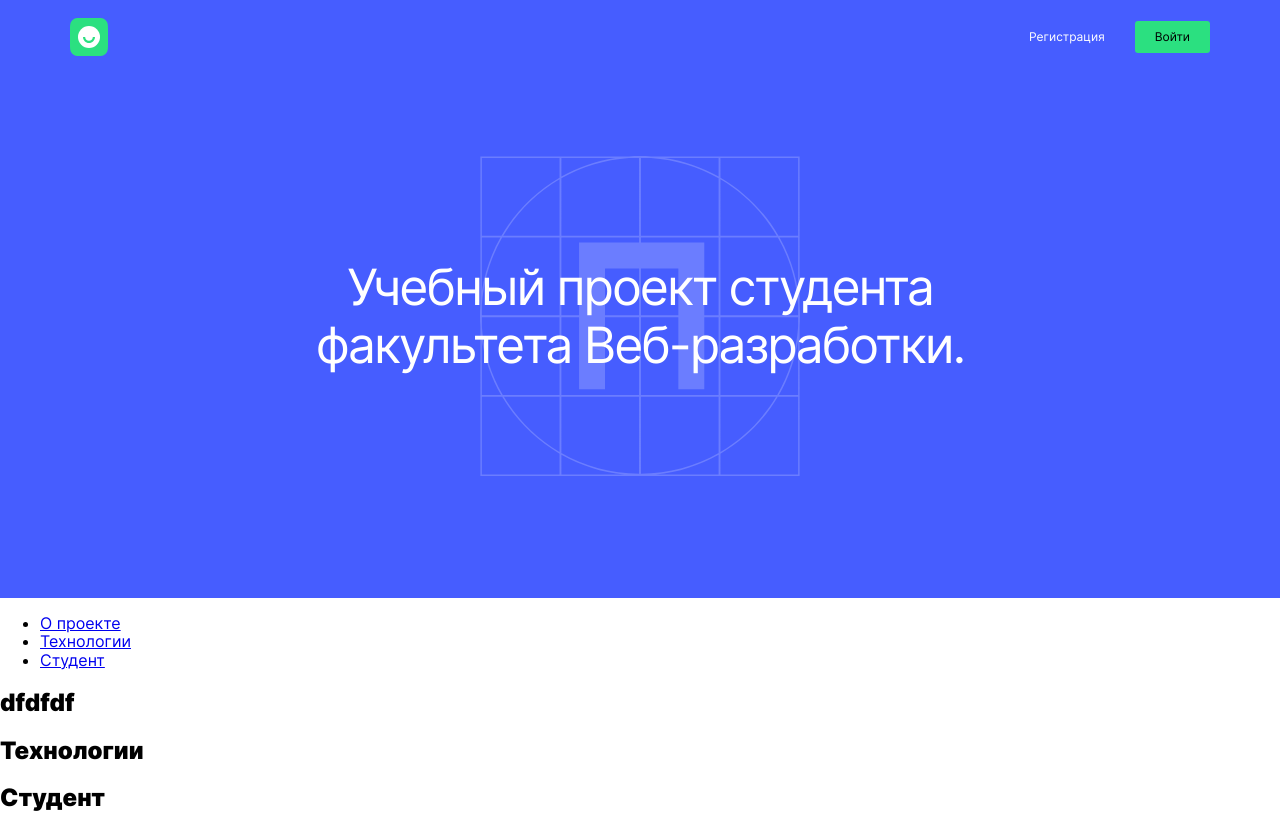
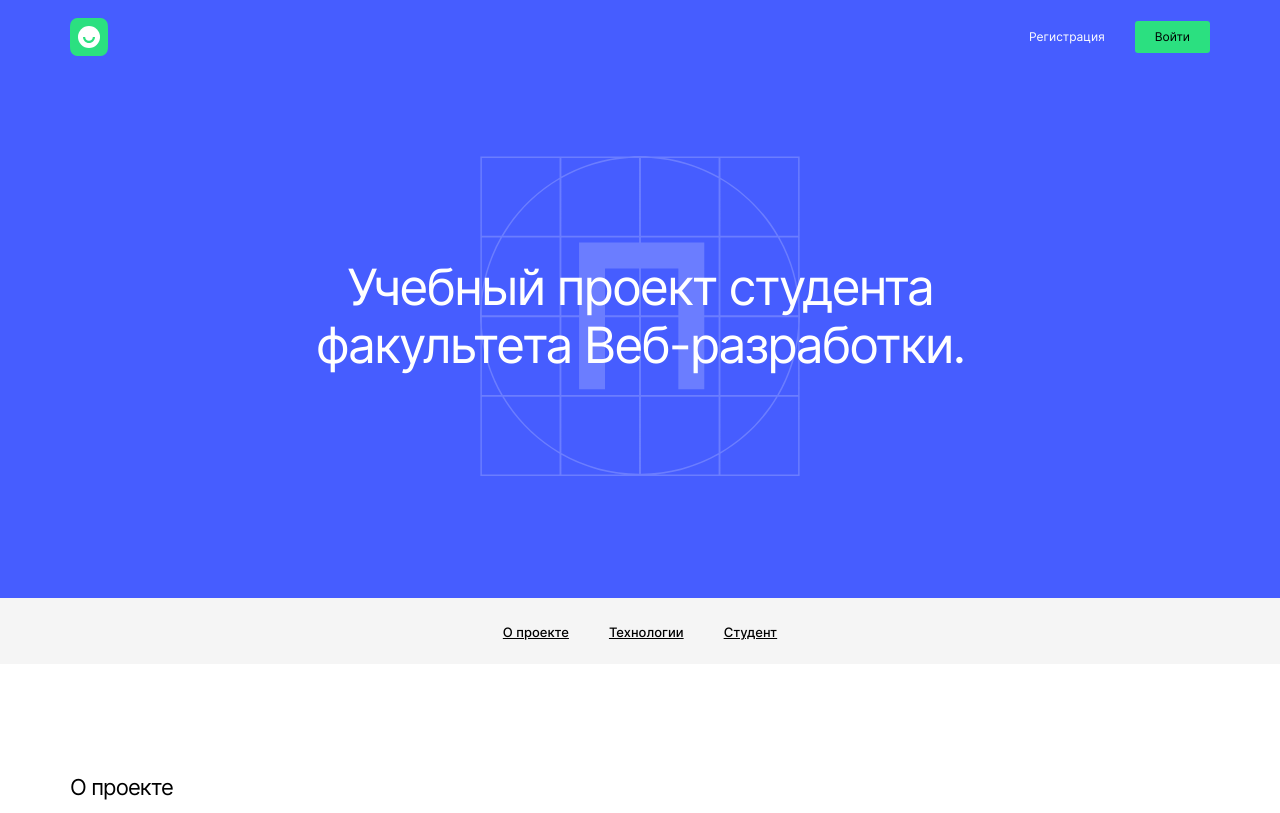
Before and after one commit to TarEvgen/movies-explorer-frontend, a React (Create React App) app: page / in a window 1280 px wide. Shown: the top 813 px of the page. Built offline with nearby package versions, Linux system fonts and the light colour scheme.

Commit message:
add section aboutProject

```diff
--- a/src/components/AboutMe/AboutMe.css
+++ b/src/components/AboutMe/AboutMe.css
@@ -0,0 +1,4 @@
+.about-me {
+  max-width: 1280px;
+  min-height: 608px;
+}
--- a/src/components/AboutMe/AboutMe.js
+++ b/src/components/AboutMe/AboutMe.js
@@ -3,7 +3,8 @@ import "./AboutMe.css";
 function AboutMe() {
   return (
     <section id="aboutme" className="about-me">
-        <h2>Студент</h2>
+        <h2 className="about-me__title">О проекте</h2>
+
 
     </section>
   );
--- a/src/components/AboutProject/AboutProject.css
+++ b/src/components/AboutProject/AboutProject.css
@@ -0,0 +1,26 @@
+.about {
+  margin: 0;
+  padding: 0;
+  max-width: 1280px;
+  min-height: 608px;
+}
+
+.about__title {
+  margin: 0;
+  padding: 0;
+  font-family: Inter;
+  font-size: 22px;
+  font-style: normal;
+  font-weight: 400;
+  line-height: normal;
+  letter-spacing: -0.88px;
+  max-width: 1140px;
+  margin-left: auto;
+  margin-right: auto;
+  padding-top: 110px;
+  padding-bottom: 23px;
+  box-sizing: border-box;
+
+  border-bottom: 1px solid #000;
+
+}
--- a/src/components/AboutProject/AboutProject.js
+++ b/src/components/AboutProject/AboutProject.js
@@ -3,7 +3,7 @@ import "./AboutProject.css";
 function AboutProject() {
   return (
     <section id="about" className="about">
-     <h2>dfdfdf</h2>
+     <h2 className="about__title">О проекте</h2>
     </section>
   );
 }
--- a/src/components/NavTab/NavTab.css
+++ b/src/components/NavTab/NavTab.css
@@ -1,4 +1,39 @@
 .navtab {
   margin: 0;
   padding: 0;
+  max-width: 1280px;
+  min-height: 66px;
+  background-color: #F5F5F5;
+  display: flex;
+  justify-content: center;
+  align-items: center;
+
 }
+
+.navtab__link-list {
+  margin: 0;
+  padding: 0;
+  display: flex;
+  flex-direction: row;
+  list-style-type: none;
+  column-gap: 40px;
+}
+
+.navtab__link {
+    color: #000;
+    font-family: Inter;
+    font-size: 13px;
+    font-style: normal;
+    font-weight: 500;
+    line-height: 16px;
+    text-decoration-line: underline;
+}
+
+@media screen and (max-width: 620px) {
+    .navtab__link-list {
+      column-gap: 24px;
+    }
+    .navtab__link {
+      font-size: 11px;
+    }
+  }
```
